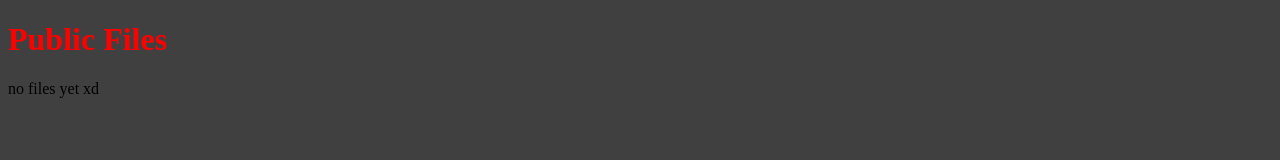
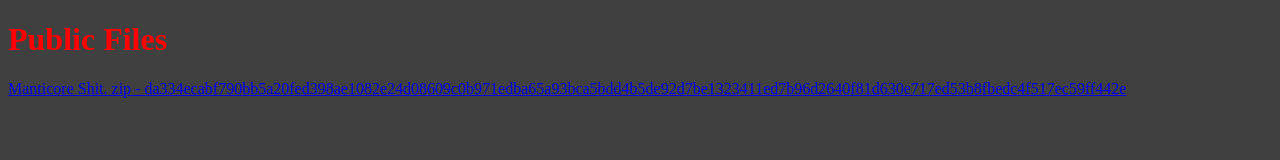
Before and after one commit to BinnyDevel/files.drama-binny.xyz, a plain HTML site: page index.html in a window 1280 px wide. Drawn offline with Linux system fonts and the light colour scheme.

Commit message:
Update index.html

```diff
--- a/index.html
+++ b/index.html
@@ -18,6 +18,6 @@ body {
 </head>
 <body>
 <h1 id="header">Public Files</h1>
-    <p> no files yet xd</p>
+    <a href="files/Manticore shit.zip"> Manticore Shit. zip - da334ecabf790bb5a20fed398ae1082e24d08609c0b971edba65a93bca5bdd4b5de92d7be1323411ed7b96d2640f81d630e717ed53b8fbedc4f517ec59ff442e </a>
 </body>
 </html>
```
